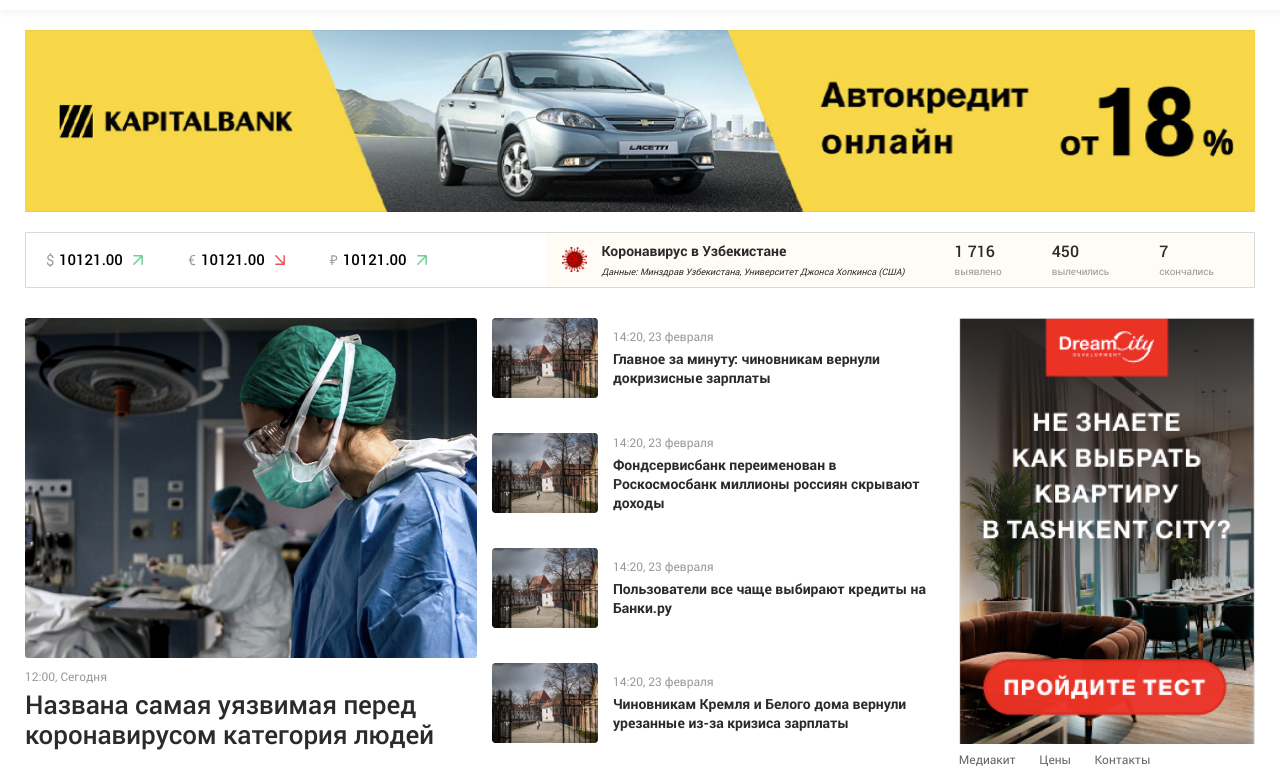
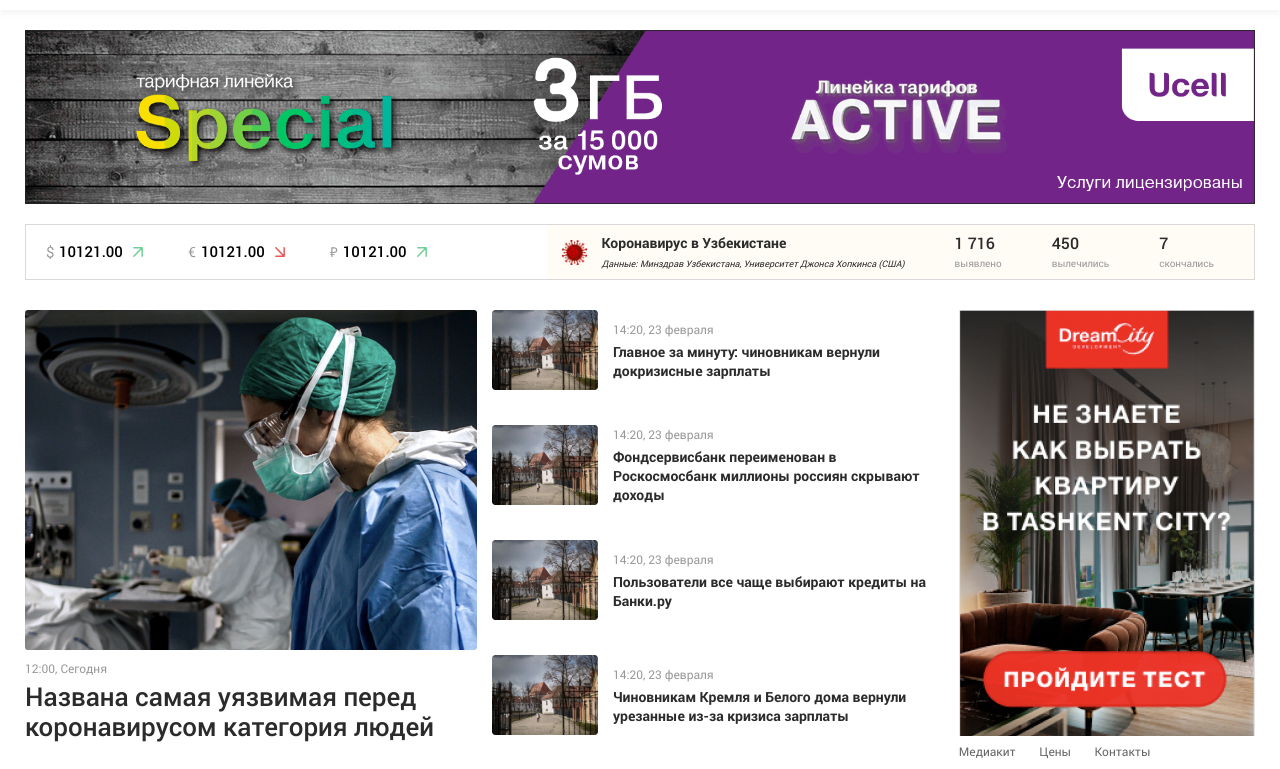
Before and after one commit to repostweb/repostweb.github.io, a website: page index.html in a window 1280 px wide. Shown: the part 60-829 px from the top of the page. Drawn offline with Linux system fonts and the light colour scheme; files whose address does not match are found by name.

Commit message:
banner top

```diff
--- a/index.html
+++ b/index.html
@@ -87,7 +87,7 @@
     <div class="rp-container">
       <!--Start Reklama-->
       <section class="reklama reklama-top">
-        <img src="img/banner/banner-top.jpg" alt="" />
+        <img src="img/banner/1920x272.gif" alt="" />
       </section>
       <!--Ends Reklama-->
 
```
